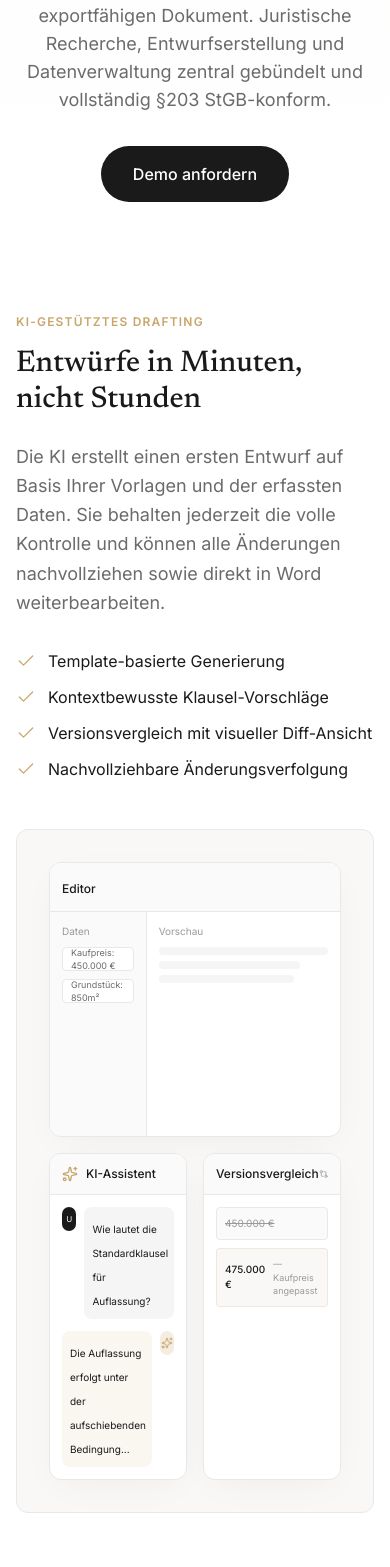
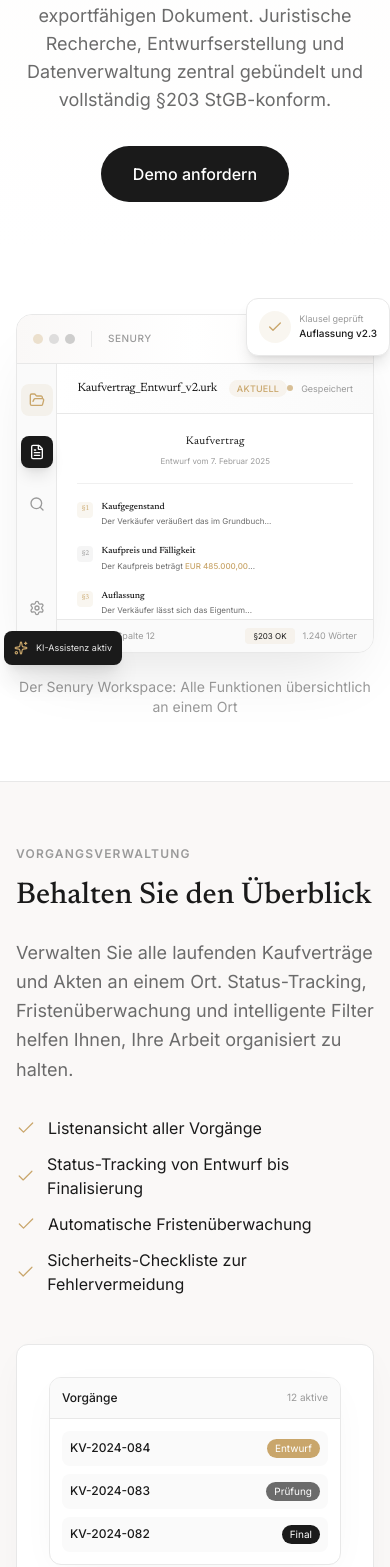
Before and after one commit to Senury/lawyer-ai, a Next.js app: page /produkt in a window 390 px wide. Shown: the part 433-2000 px from the top of the page. Built offline with nearby package versions, Linux system fonts and the light colour scheme.

Commit message:
Refactors product page structure

```diff
--- a/app/produkt/page.client.tsx
+++ b/app/produkt/page.client.tsx
@@ -344,7 +344,7 @@ export default function ProduktPageClient() {
 
   return (
     <div className="min-h-screen">
-      {/* 0. Hero Section */}
+      {/* Hero Section */}
       <section className="relative pt-24 pb-12 sm:pb-16 lg:pt-32 lg:pb-24 bg-gradient-to-b from-[#fdfcfb] to-white overflow-hidden">
         {/* Subtle document lines - suggests text/contract */}
         <div className="absolute inset-0 opacity-[0.02] hidden lg:block" style={{
@@ -371,7 +371,47 @@ export default function ProduktPageClient() {
         </div>
       </section>
 
-      {/* 1. Entwürfe in Minuten (KI-Drafting) - White Background */}
+      {/* Product Screenshot */}
+      <section className="pt-8 pb-16 sm:pt-12 sm:pb-20 lg:pt-16 lg:pb-28 bg-white overflow-visible">
+        <div className="max-w-5xl mx-auto px-4 sm:px-6">
+          <div className="relative mt-8 sm:mt-12">
+            <WorkspaceMockup />
+          </div>
+          <p className="text-center text-sm text-[#9a9a9a] mt-6">{t("screenshot.caption")}</p>
+        </div>
+      </section>
+
+      {/* Feature 1: Vorgangsverwaltung - Text Left, Mockup Right */}
+      <section className="py-16 sm:py-24 lg:py-32 bg-[#faf8f7] border-y border-[#e8e8e8]">
+        <div className="max-w-6xl mx-auto px-4 sm:px-6">
+          <div className="grid grid-cols-1 lg:grid-cols-2 gap-12 lg:gap-16 items-center">
+            <div>
+              <span className="text-xs font-semibold uppercase tracking-widest text-[#9a9a9a] mb-4 block">
+                {t("features.caseManagement.label")}
+              </span>
+              <h2 className="font-serif font-medium text-3xl md:text-4xl text-[#1a1a1a] mb-6">
+                {t("features.caseManagement.title")}
+              </h2>
+              <p className="text-[#6b6b6b] text-lg leading-relaxed mb-8">
+                {t("features.caseManagement.description")}
+              </p>
+              <ul className="space-y-3">
+                {[0, 1, 2, 3].map((i) => (
+                  <li key={i} className="flex items-center gap-3 text-[#1a1a1a]">
+                    <Check className="w-5 h-5 text-[#c9a66b]" strokeWidth={1.5} />
+                    <span>{t(`features.caseManagement.benefits.${i}`)}</span>
+                  </li>
+                ))}
+              </ul>
+            </div>
+            <div className="bg-white p-8 border border-[#e8e8e8] shadow-soft rounded-xl">
+              <VorgangListMockup />
+            </div>
+          </div>
+        </div>
+      </section>
+
+      {/* Feature 2: KI-Drafting - Mockup Left, Text Right */}
       <section className="py-16 sm:py-24 lg:py-32 bg-white">
         <div className="max-w-6xl mx-auto px-4 sm:px-6">
           <div className="grid grid-cols-1 lg:grid-cols-2 gap-12 lg:gap-16 items-center">
@@ -525,88 +565,8 @@ export default function ProduktPageClient() {
         </div>
       </section>
 
-      {/* 5. Chat-basierte Rechtsrecherche (Recherche) - White Background */}
+      {/* Security Section */}
       <section className="py-16 sm:py-24 lg:py-32 bg-white">
-        <div className="max-w-6xl mx-auto px-4 sm:px-6">
-          <div className="grid grid-cols-1 lg:grid-cols-2 gap-12 lg:gap-16 items-center">
-            <div className="order-2 lg:order-1 bg-[#faf8f7] p-8 border border-[#e8e8e8] shadow-soft rounded-xl">
-              <AIChatMockup />
-            </div>
-            <div className="order-1 lg:order-2">
-              <span className="text-xs font-semibold uppercase tracking-widest text-[#c9a66b] mb-4 block">
-                {t("features.aiResearch.label")}
-              </span>
-              <h2 className="font-serif font-medium text-3xl md:text-4xl text-[#1a1a1a] mb-6">
-                {t("features.aiResearch.title")}
-              </h2>
-              <p className="text-[#6b6b6b] text-lg leading-relaxed mb-8">
-                {t("features.aiResearch.description")}
-              </p>
-              <ul className="space-y-3">
-                {[0, 1, 2, 3].map((i) => (
-                  <li key={i} className="flex items-center gap-3 text-[#1a1a1a]">
-                    <Check className="w-5 h-5 text-[#c9a66b]" strokeWidth={1.5} />
-                    <span>{t(`features.aiResearch.benefits.${i}`)}</span>
-                  </li>
-                ))}
-              </ul>
-            </div>
-          </div>
-        </div>
-      </section>
-
-      {/* 6. Alles, was Sie brauchen (Feature Detail Grid) - Cream Background */}
-      <section className="py-16 sm:py-24 lg:py-32 bg-[#faf8f7]">
-        <div className="max-w-6xl mx-auto px-4 sm:px-6">
-          <div className="text-center mb-12 sm:mb-16">
-            <span className="text-xs font-semibold uppercase tracking-widest text-[#9a9a9a] mb-4 block">
-              {t("detailGrid.label")}
-            </span>
-            <h2 className="font-serif font-medium text-3xl md:text-4xl text-[#1a1a1a] mb-4">
-              {t("detailGrid.title")}
-            </h2>
-            <p className="text-[#6b6b6b] text-lg max-w-2xl mx-auto">
-              {t("detailGrid.description")}
-            </p>
-          </div>
-
-          <div className="grid grid-cols-1 sm:grid-cols-2 lg:grid-cols-3 gap-px bg-[#e8e8e8]">
-            <FeatureDetailCard
-              icon={FolderOpen}
-              title={t("detailGrid.items.caseManagement.title")}
-              description={t("detailGrid.items.caseManagement.description")}
-            />
-            <FeatureDetailCard
-              icon={FileText}
-              title={t("detailGrid.items.aiDrafting.title")}
-              description={t("detailGrid.items.aiDrafting.description")}
-            />
-            <FeatureDetailCard
-              icon={BookOpen}
-              title={t("detailGrid.items.clauseLibrary.title")}
-              description={t("detailGrid.items.clauseLibrary.description")}
-            />
-            <FeatureDetailCard
-              icon={Search}
-              title={t("detailGrid.items.research.title")}
-              description={t("detailGrid.items.research.description")}
-            />
-            <FeatureDetailCard
-              icon={Zap}
-              title={t("detailGrid.items.integrations.title")}
-              description={t("detailGrid.items.integrations.description")}
-            />
-            <FeatureDetailCard
-              icon={GitCompare}
-              title={t("detailGrid.items.control.title")}
-              description={t("detailGrid.items.control.description")}
-            />
-          </div>
-        </div>
-      </section>
-
-      {/* 7. Sicherheit auf Notariats-Niveau (Security) - White Background */}
-      <section className="py-16 sm:py-24 lg:py-32 bg-white border-y border-[#e8e8e8]">
         <div className="max-w-6xl mx-auto px-4 sm:px-6">
           <div className="text-center mb-12 sm:mb-16">
             <span className="text-xs font-semibold uppercase tracking-widest text-[#9a9a9a] mb-4 block">
```
